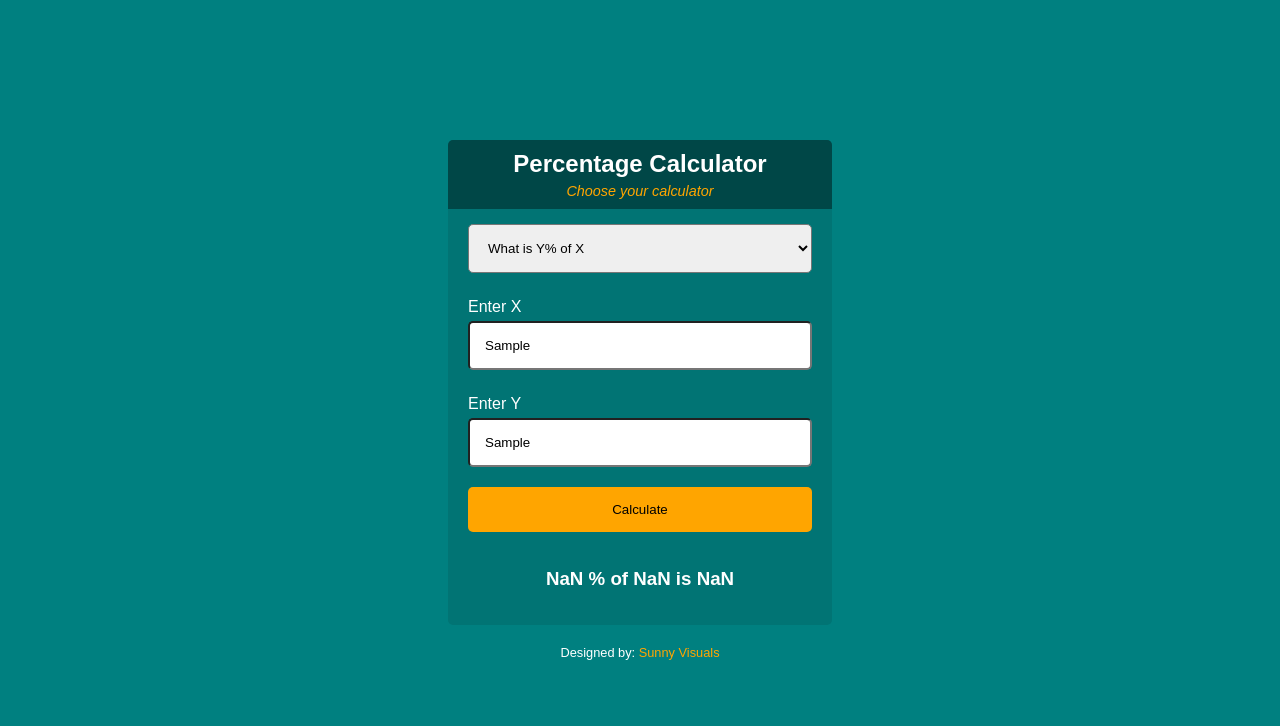
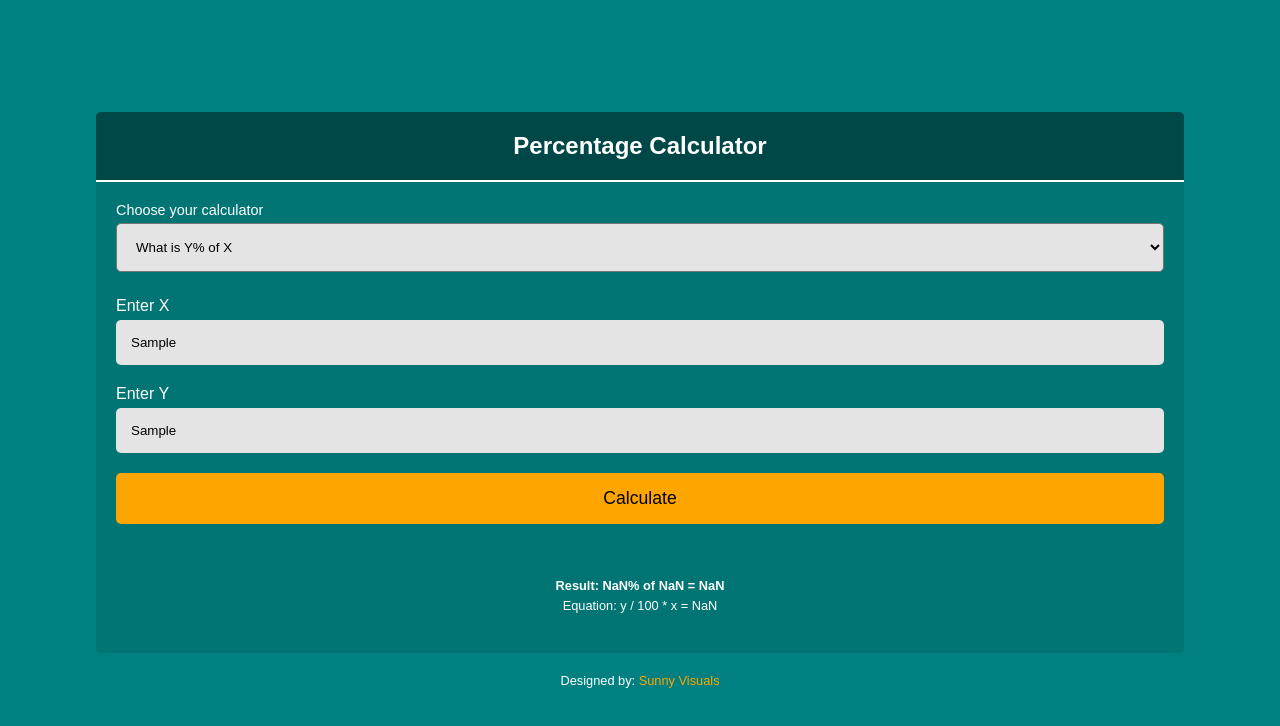
Before and after one commit to unigwesunday7/percentage_calc, a plain HTML site: page index.html in a window 1280 px wide. Both pictures are taken after typing "Sample", "Sample" into the empty fields and a click on the input "Calculate". Drawn offline with Linux system fonts and the light colour scheme.

Commit message:
Form validation

```diff
--- a/calc.css
+++ b/calc.css
@@ -5,6 +5,7 @@
 }
 
 body {
+    width: 100vw;
     height: 100vh;
     background-color: teal;
     display: flex;
@@ -24,15 +25,16 @@ body {
 .calc-Header {
     text-align: center;
     background-color: rgb(0, 71, 71);
-    padding: 10px 0;
+    padding: 20px 0;
     color: #fff;
+    border-bottom: 2px solid #fff;
 }
 
-.calc-Header p {
+.calcDescription {
     margin-top: 5px;
-    font-style: italic;
     font-size: 0.9rem;
-    color: orange;
+    color: #fff;
+    margin-bottom: 5px;
 }
 
 
@@ -44,6 +46,9 @@ body {
     width: 100%;
     padding: 15px;
     border-radius: 5px;
+    background-color: #e4e4e4;
+    outline: none;
+    color: #000;
 }
 
 form {
@@ -57,19 +62,34 @@ form p {
 
 form input {
     width: 100%;
+    display: block;
     padding: 15px;
     margin-bottom: 20px;
     border-radius: 5px;
+    background-color: #e4e4e4;
+    border: none;
+    color: #000;
+}
+
+form input:focus {
+    outline: none;
 }
 
 form input:last-of-type {
     background-color: orange;
     border: none;
     margin-bottom: 0px;
+    color: #000;
+    font-size: 1.1rem;
 }
 
 #calcResult {
     text-align: center;
+}
+
+#sumary {
+    text-align: center;
+    font-size: 0.8rem;
 }
 
 .footer {
@@ -85,10 +105,14 @@ form input:last-of-type {
 
 
 /* Media Query */
-
-@media screen and (max-width: 800px) {
+@media screen and (min-width: 250px), (max-width: 800px) {
 
     .calc-container {
-        width: 80%;
+        width: 85%;
+    }
+
+    #calcResult {
+        font-size: 0.8rem;
+        margin-top: 0;
     }
 }
--- a/calc.js
+++ b/calc.js
@@ -4,11 +4,17 @@ let form = document.getElementById('calcForm');
 
 form.addEventListener('submit', function(event) {
 
-    if (document.getElementById("calcSelect").selectedIndex == "0"){
+
+    if (!numField1.value || !numField2.value) {
+        calcResult.innerText = "Please enter values in the fields"
+        event.preventDefault();
+    }
+    else if (document.getElementById("calcSelect").selectedIndex == "0"){
         var x = parseFloat(input1.value);
         var y = parseFloat(input2.value);
         var result = y / 100 * x;
-        calcResult.innerText = y + " % of " + x + " is " + result;
+        calcResult.innerText = "Result: " + y + "% of " + x + " = " + result;
+        sumary.innerText = `Equation:  y / 100 * x = ${result}`;
         event.preventDefault();
     }
 
@@ -17,6 +23,7 @@ form.addEventListener('submit', function(event) {
         var y = parseFloat(input2.value);
         var result = x * 100 / y;
         calcResult.innerText = x + " is " + y + " % of " + result;
+        sumary.innerText = `Equation:  x * 100 / x`;
         event.preventDefault();
     }
 
@@ -25,6 +32,7 @@ form.addEventListener('submit', function(event) {
         var y = parseFloat(input2.value);
         var result = y / x * 100;
         calcResult.innerText = result + "% of " + x + " is " + y;
+        sumary.innerText = `Equation:  y / x * 100`;
         event.preventDefault();
     }
 
@@ -33,6 +41,7 @@ form.addEventListener('submit', function(event) {
         var y = parseFloat(input2.value);
         var result = y / x * 100;
         calcResult.innerText = x + "% of " + result + " is " + y;
+        sumary.innerText = `Equation:  y / x * 100`;
         event.preventDefault();
     }
 
@@ -41,6 +50,7 @@ form.addEventListener('submit', function(event) {
         var y = parseFloat(input2.value);
         var result = y / 100 * x;
         calcResult.innerText = y + "% of " + x + " is " + result;
+        sumary.innerText = `Equation:  y / 100 * x`;
         event.preventDefault();
     }
 });
--- a/index.html
+++ b/index.html
@@ -11,23 +11,24 @@
     <div class="calc-container">
         <div class="calc-Header">
             <h2>Percentage Calculator</h2>
-            <p>Choose your calculator</p>
         </div>
 
         <div class="calc-section">
+            <p class="calcDescription">Choose your calculator</p>
         <select class="calc-select" id="calcSelect">
-            <option>What is Y% of X</option>
-            <option>X is Y% of what</option>
-            <option>What % of X is Y</option>
-            <option>X% of what is Y</option>
-            <option>Y% of X is what</option>
+            <option class="option">What is Y% of X</option>
+            <option class="option">X is Y% of what</option>
+            <option class="option">What % of X is Y</option>
+            <option class="option">X% of what is Y</option>
+            <option class="option">Y% of X is what</option>
         </select>
 
         <form id="calcForm">
-            <p>Enter X</p><input type="text" placeholder="Enter X" id="input1">
-            <p>Enter Y</p><input type="text" placeholder="Enter Y" id="input2">
+            <p>Enter X</p><input type="text" id="input1">
+            <p>Enter Y</p><input type="text" id="input2">
             <input type="submit" value="Calculate"><br><br><br>
             <h3 id="calcResult"></h3>
+            <p id="sumary"></p>
         </form>
     </div>
 
```
